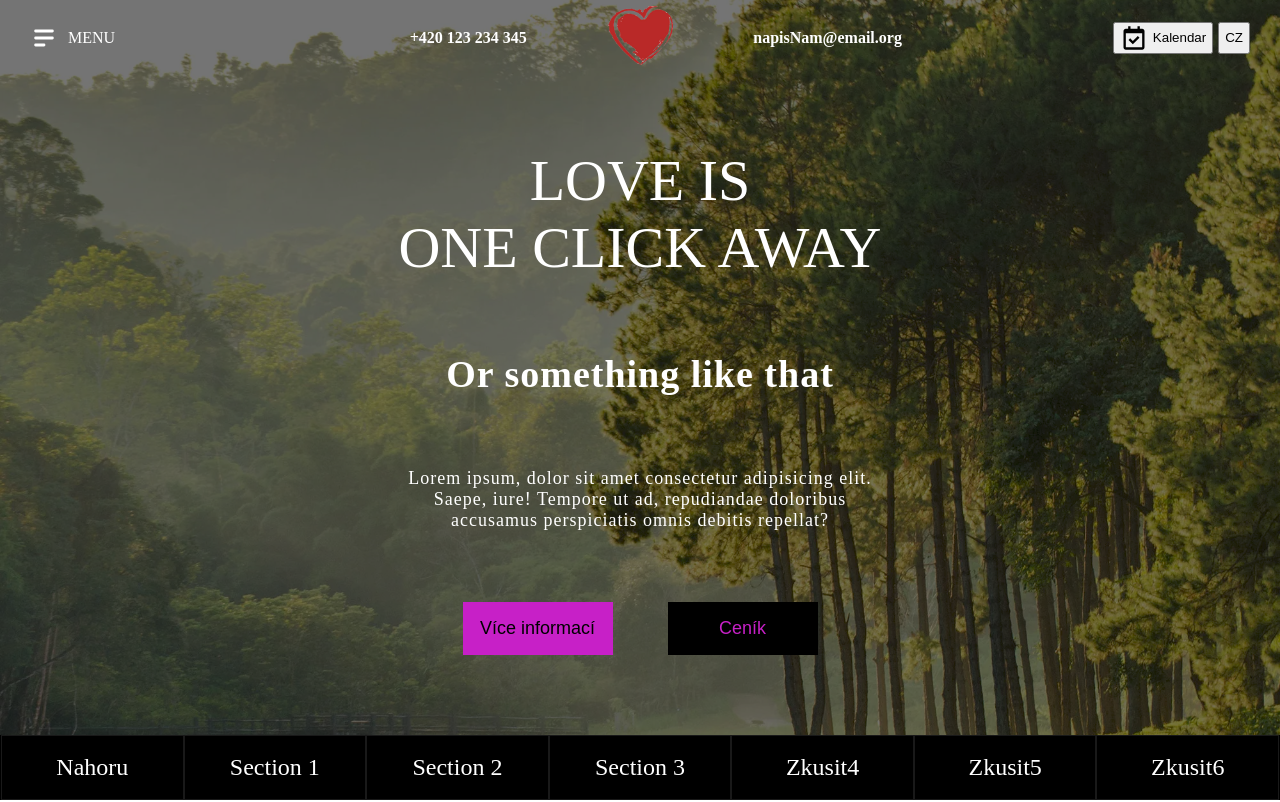
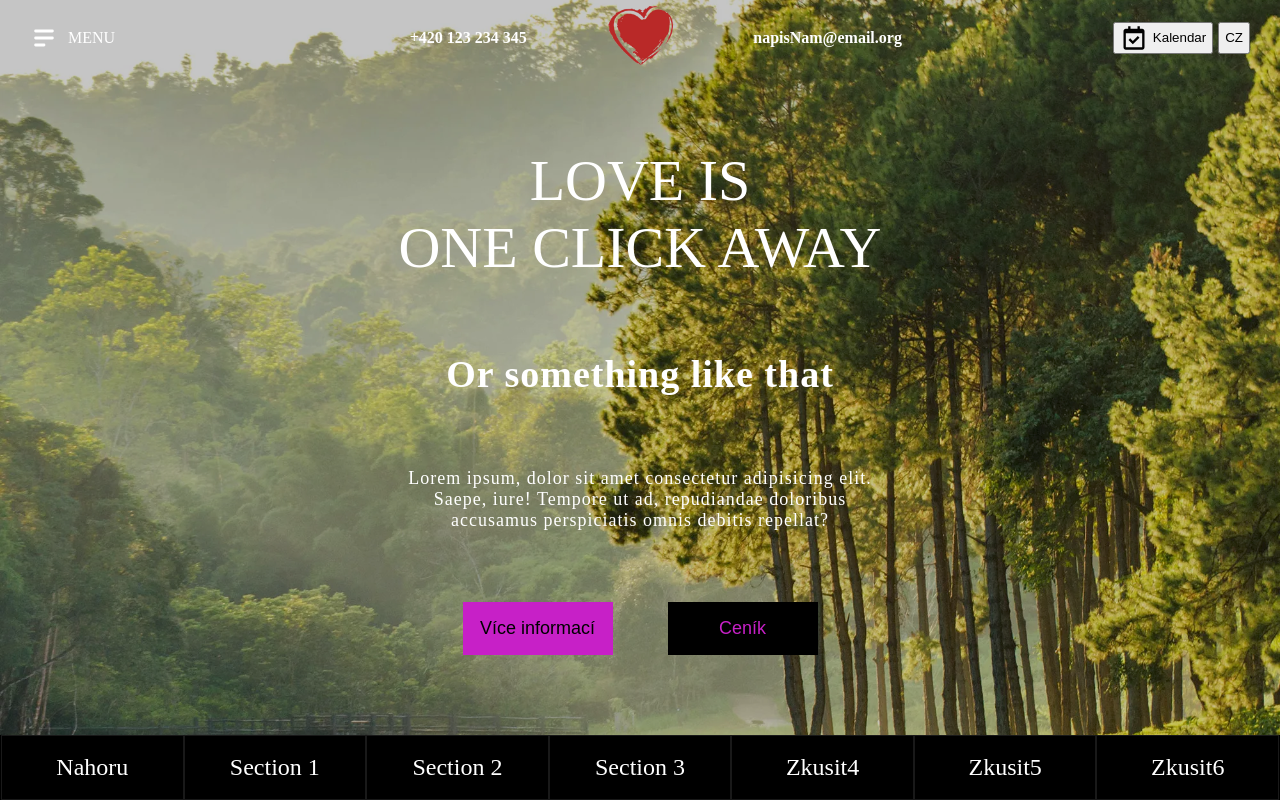
Before and after one commit to JanecekJiri1/coding-page, a React (Create React App) app: page / in a window 1280 px wide. Shown: the top 802 px of the page. Built offline with nearby package versions, Linux system fonts and the light colour scheme.

Commit message:
zesvetleni header obrazku

```diff
--- a/src/main/components/header/header.style.css
+++ b/src/main/components/header/header.style.css
@@ -1,5 +1,5 @@
 header {
-  background: rgba(24, 24, 24, 0.6) url(../../../assets/forest.webp);
+  background: rgba(24, 24, 24, 0.25) url(../../../assets/forest.webp);
   background-blend-mode: darken;
   background-repeat: no-repeat;
   background-size: cover;
```
